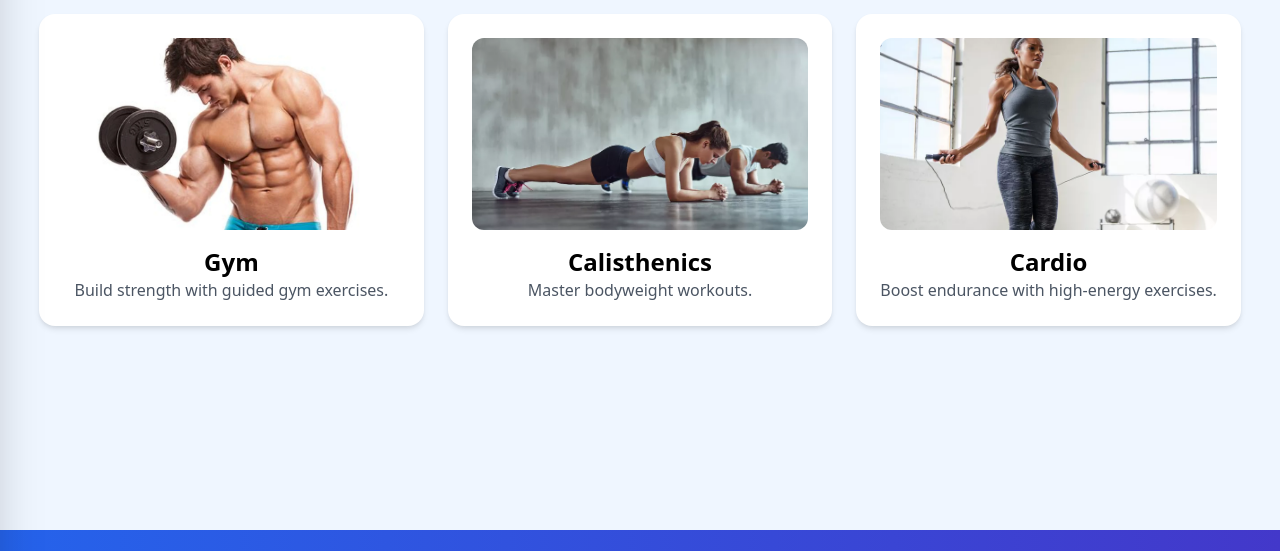
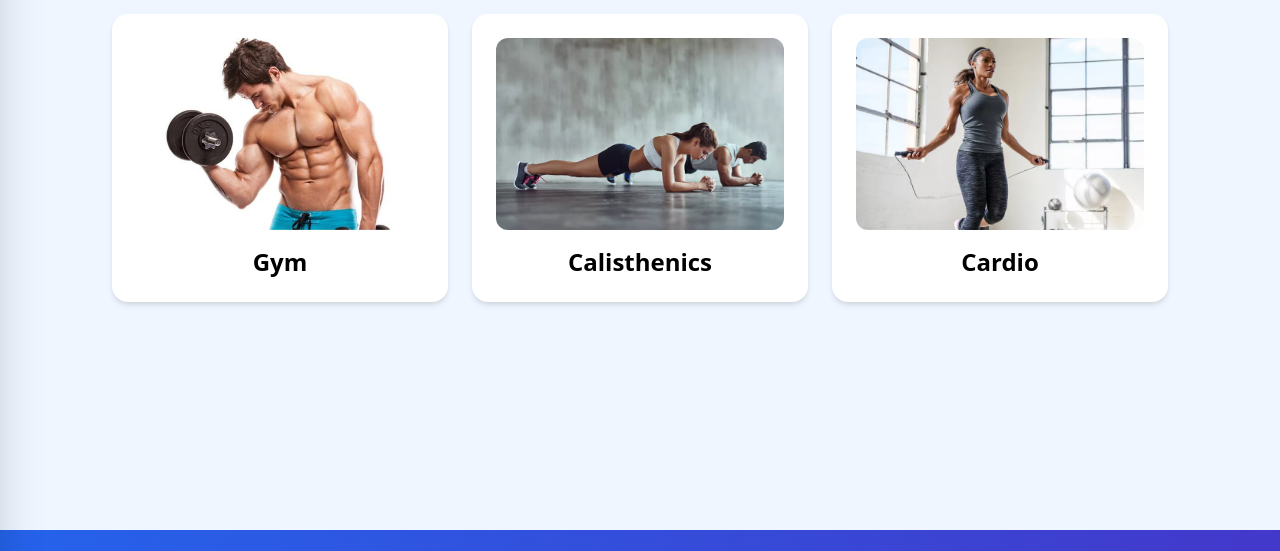
Before and after one commit to sahilkatarIA3399G/HEALTHFIT, a plain HTML site: page index.html in a window 1280 px wide. Shown: the part 138-689 px from the top of the page. Drawn offline with nearby package versions, Linux system fonts and the light colour scheme.

Commit message:
Update index.html

```diff
--- a/index.html
+++ b/index.html
@@ -17,17 +17,17 @@
   <a href="zym.html" class="bg-white rounded-2xl shadow-md hover:shadow-2xl transform hover:-translate-y-3 transition-all duration-500 ease-in-out p-6">
     <img src="zym.webp" alt="Zym" class="rounded-xl w-full h-48 object-cover mb-4">
     <h2 class="text-2xl font-semibold">Gym</h2>
-    <p class="text-gray-600">Build strength with guided gym exercises.</p>
+    <p class="text-gray-600"></p>
   </a>
   <a href="calisthetic.html" class="bg-white rounded-2xl shadow-md hover:shadow-2xl transform hover:-translate-y-3 transition-all duration-500 ease-in-out p-6">
     <img src="calisthetic.webp" alt="Calisthenics" class="rounded-xl w-full h-48 object-cover mb-4">
     <h2 class="text-2xl font-semibold">Calisthenics</h2>
-    <p class="text-gray-600">Master bodyweight workouts.</p>
+    <p class="text-gray-600"></p>
   </a>
   <a href="cardio.html" class="bg-white rounded-2xl shadow-md hover:shadow-2xl transform hover:-translate-y-3 transition-all duration-500 ease-in-out p-6">
     <img src="cardio.webp" alt="Cardio" class="rounded-xl w-full h-48 object-cover mb-4">
     <h2 class="text-2xl font-semibold">Cardio</h2>
-    <p class="text-gray-600">Boost endurance with high-energy exercises.</p>
+    <p class="text-gray-600"></p>
   </a>
 </div>
   </main>
```
